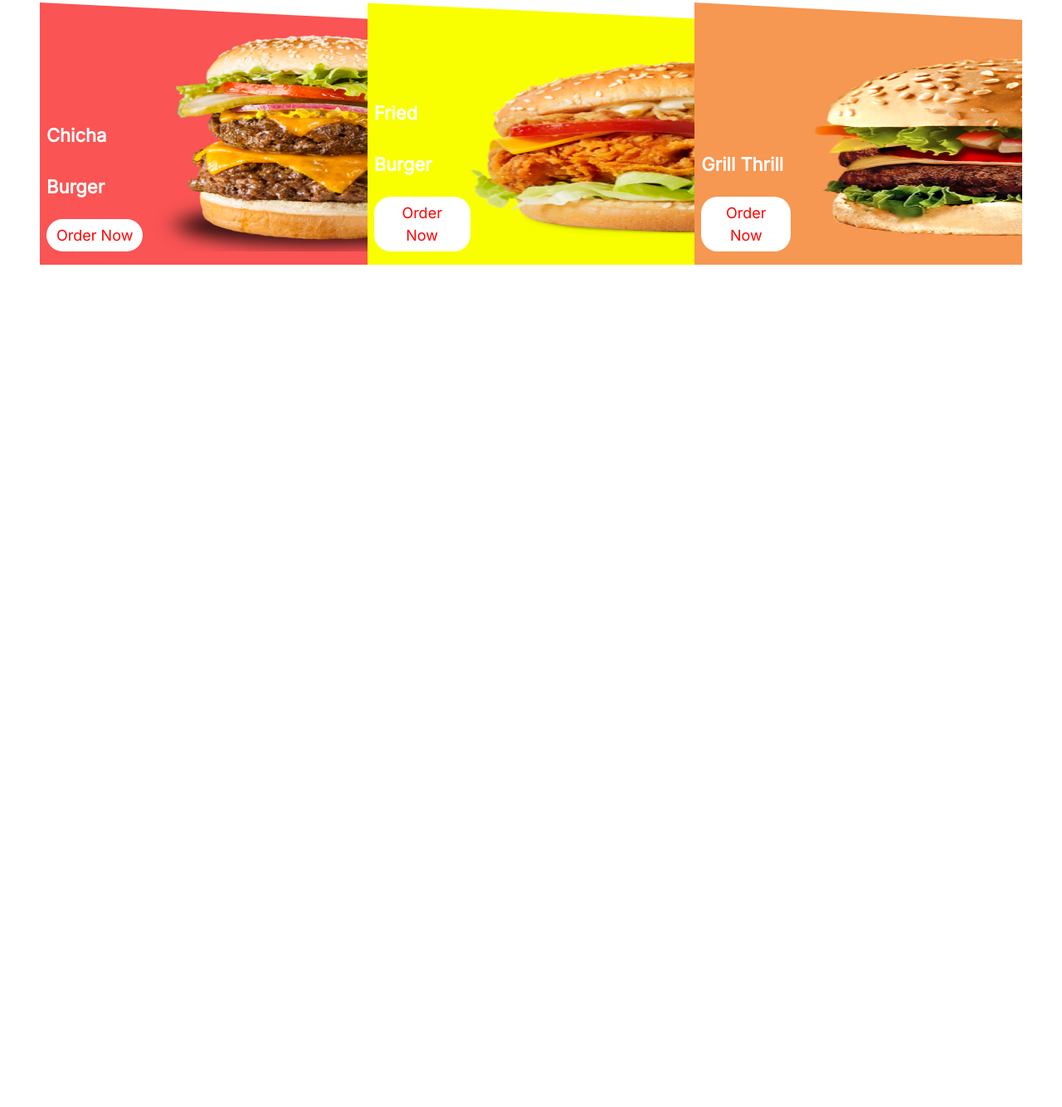
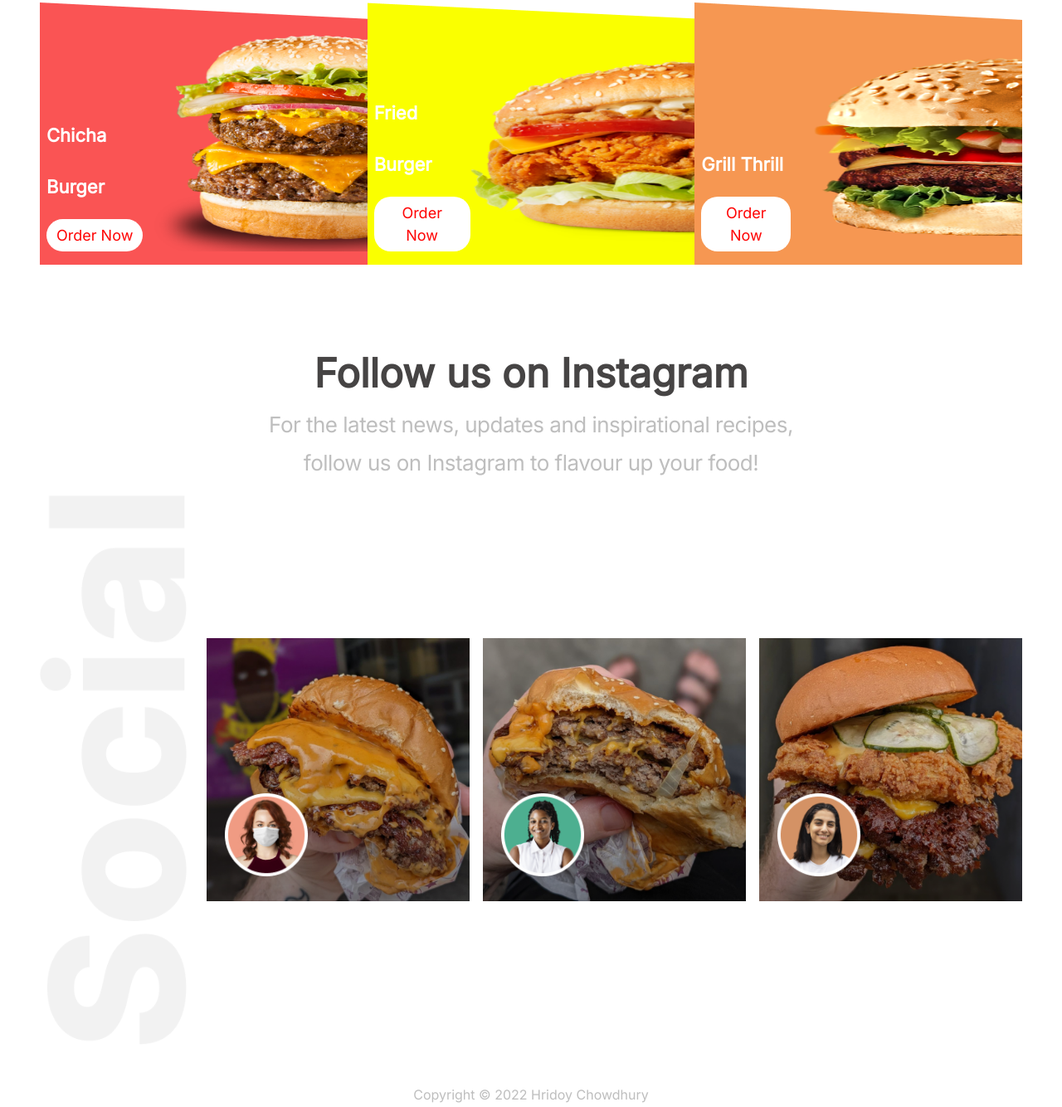
Before and after one commit to Hridoy3519/Yum-Burgers, a plain HTML site: page index.html in a window 1280 px wide. Shown: the part 2162-3496 px from the top of the page at 83% size. Before the commit the page ends 2529 px from the top, so only its background shows below. Drawn offline with nearby package versions, Linux system fonts and the light colour scheme.

Commit message:
Social Media Section Added

```diff
--- a/index.html
+++ b/index.html
@@ -224,7 +224,41 @@
                 </div>
             </div>
         </section>
+
+        <!-- Social Section -->
+        <section class="social-section container-fluid px-md-5 mb-5">
+            <h1 class="text-center">Follow us on Instagram</h1>
+            <p class="text-center">For the latest news, updates and inspirational recipes, <br> follow us on Instagram
+                to
+                flavour up your food!
+            </p>
+            <div class="row d-flex align-items-center">
+                <div class="col-lg-2 d-none d-lg-block d-flex justify-content-center">
+                    <img src="images/Social.png" class="img-fluid" alt="">
+                </div>
+                <div class="col-lg-10 col-12">
+                    <div class="row row-cols-1 row-cols-md-3 g-3">
+                        <div class="col social-box">
+                            <img class="img-fluid" src="images/Social-Burger1.png" alt="">
+                            <img class="socialmedia-user img-fluid" src="images/Ellipse1.png" alt="" width="100">
+                        </div>
+                        <div class="col social-box">
+                            <img class="img-fluid" src="images/Social-Burger2.png" alt="">
+                            <img class="socialmedia-user img-fluid" src="images/Ellipse2.png" alt="" width="100">
+                        </div>
+                        <div class="col social-box">
+                            <img class="img-fluid" src="images/Social-Burger3.png" alt="">
+                            <img class="socialmedia-user img-fluid" src="images/Ellipse3.png" alt="" width="100">
+                        </div>
+                    </div>
+                </div>
+            </div>
+        </section>
     </main>
+
+    <footer>
+        <p class="text-center">Copyright © 2022 Hridoy Chowdhury</p>
+    </footer>
 
     <script src="https://cdn.jsdelivr.net/npm/bootstrap@5.2.0/dist/js/bootstrap.bundle.min.js"
         integrity="sha384-A3rJD856KowSb7dwlZdYEkO39Gagi7vIsF0jrRAoQmDKKtQBHUuLZ9AsSv4jD4Xa"
--- a/style.css
+++ b/style.css
@@ -27,6 +27,7 @@ body {
     --nav-link-color: #090909;
     --primary-paragrapg-color: #BEBEBE;
     --primary-page-color: #FF0303;
+    --primary-text-color: #464444;
 }
 
 nav {
@@ -92,7 +93,7 @@ nav .cart-portion p {
     font-weight: 700;
     font-size: 48px;
     line-height: 62px;
-    color: #464444;
+    color: var(--primary-text-color);
 }
 
 .menu-section .card .card-img-top {
@@ -143,6 +144,43 @@ nav .cart-portion p {
     line-height: 62px;
 }
 
+/* Social Section */
+
+.social-section {
+    margin-top: 100px;
+}
+
+.social-section h1 {
+    font-weight: 700;
+    font-size: 48px;
+    line-height: 62px;
+    color: var(--primary-text-color);
+}
+
+.social-section p {
+    font-weight: 400;
+    font-size: 26px;
+    line-height: 46px;
+    letter-spacing: -0.02em;
+    color: var(--primary-paragrapg-color);
+}
+
+.social-box {
+    position: relative;
+}
+
+.social-box .socialmedia-user {
+    position: absolute;
+    bottom: 30px;
+    left: 30px;
+}
+
+/* Footer */
+
+footer p {
+    color: var(--primary-paragrapg-color);
+}
+
 /* Media Queries */
 
 @media only screen and (max-width: 576px) {
```
Also changed, not shown: images/Ellipse1.png (added), images/Ellipse2.png (added), images/Ellipse3.png (added), images/Social-Burger1.png (added), images/Social-Burger2.png (added), images/Social-Burger3.png (added).
